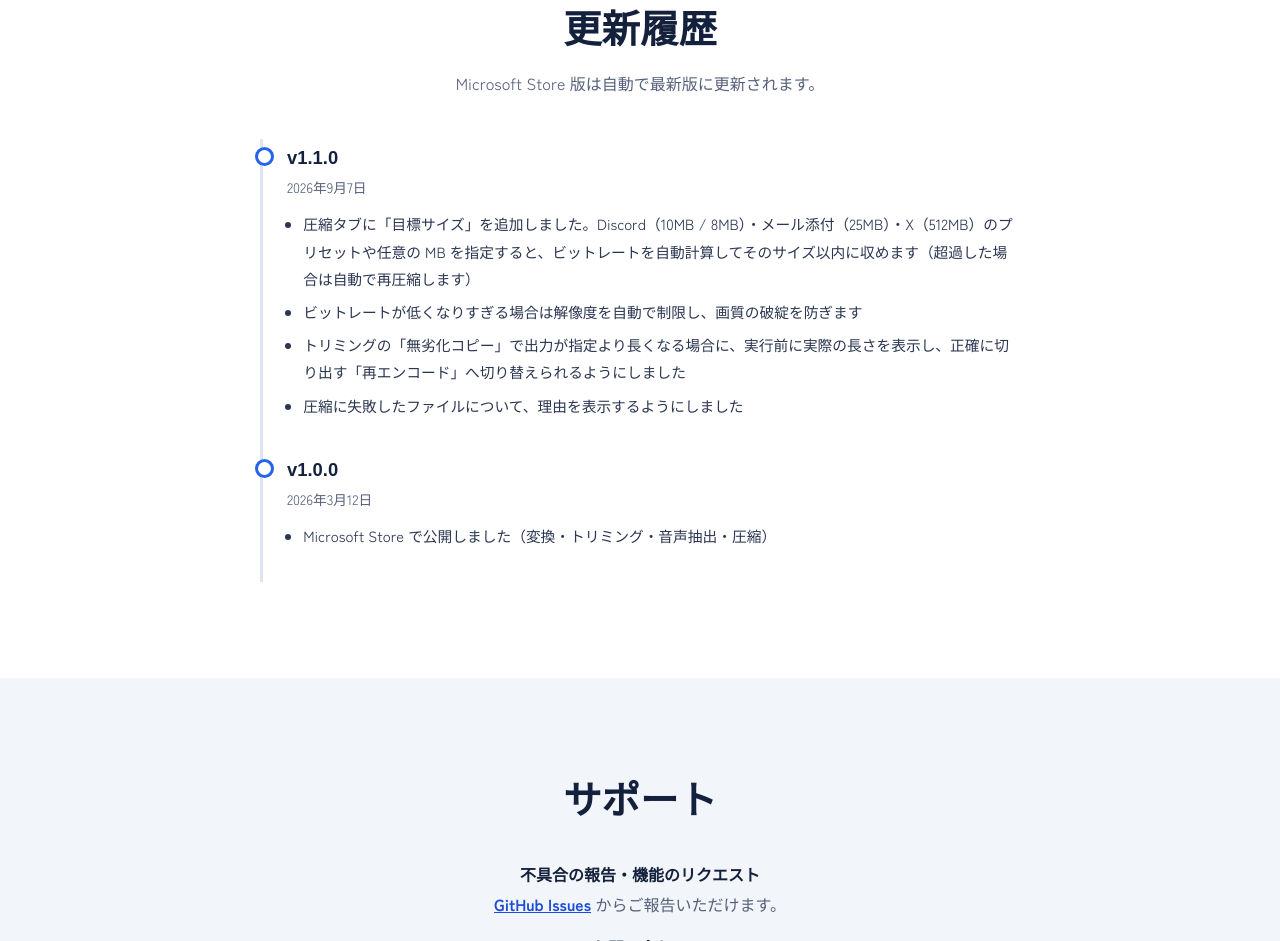
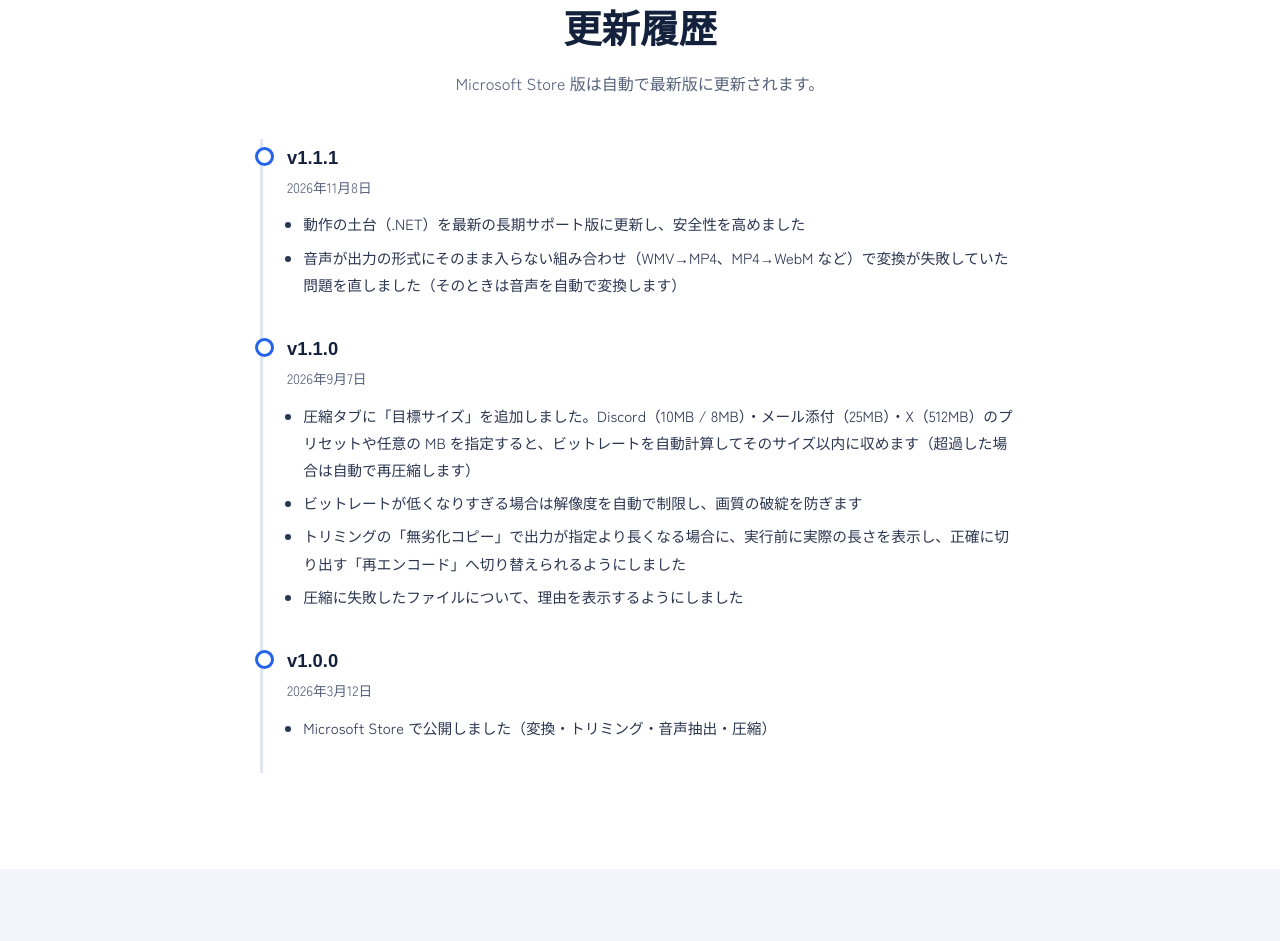
Before and after one commit to mojosoftjp/sakutto-videoconverter, a plain HTML site: page index.html in a window 1280 px wide. Shown: the part 6543-7484 px from the top of the page. Drawn offline with Linux system fonts and the light colour scheme; a web font is replaced by a local one.

Commit message:
docs(lp): 更新履歴に v1.1.1 を追加（Store の認定の後に main へ）
Co-Authored-By: Claude Opus 5.5 <noreply@anthropic.com>

```diff
--- a/index.html
+++ b/index.html
@@ -218,6 +218,13 @@
   <div class="center"><h2 class="h2">更新履歴</h2><p class="sub">Microsoft Store 版は自動で最新版に更新されます。</p></div>
   <div class="log">
     <article>
+      <h3>v1.1.1</h3><time datetime="2026-11-08">2026年11月8日</time>
+      <ul>
+        <li>動作の土台（.NET）を最新の長期サポート版に更新し、安全性を高めました</li>
+        <li>音声が出力の形式にそのまま入らない組み合わせ（WMV→MP4、MP4→WebM など）で変換が失敗していた問題を直しました（そのときは音声を自動で変換します）</li>
+      </ul>
+    </article>
+    <article>
       <h3>v1.1.0</h3><time datetime="2026-09-07">2026年9月7日</time>
       <ul>
         <li>圧縮タブに「目標サイズ」を追加しました。Discord（10MB / 8MB）・メール添付（25MB）・X（512MB）のプリセットや任意の MB を指定すると、ビットレートを自動計算してそのサイズ以内に収めます（超過した場合は自動で再圧縮します）</li>
```
Also changed, not shown: en/index.html (+7 -0 lines).
